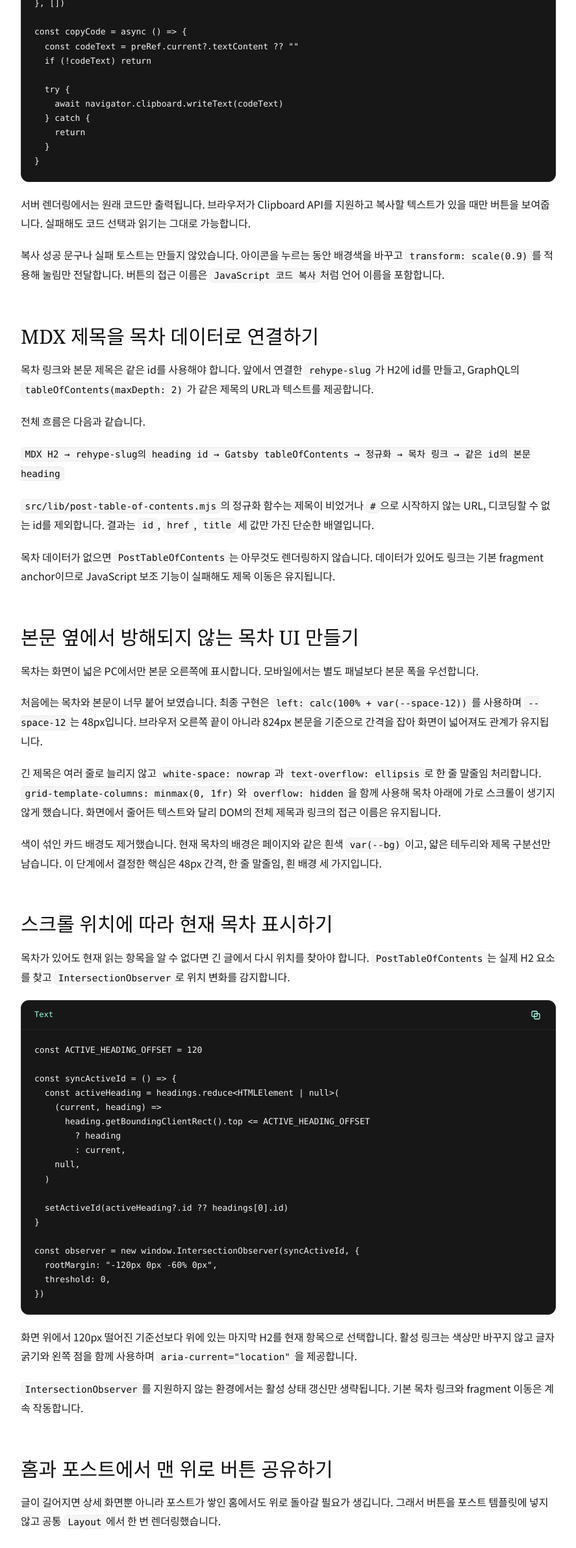
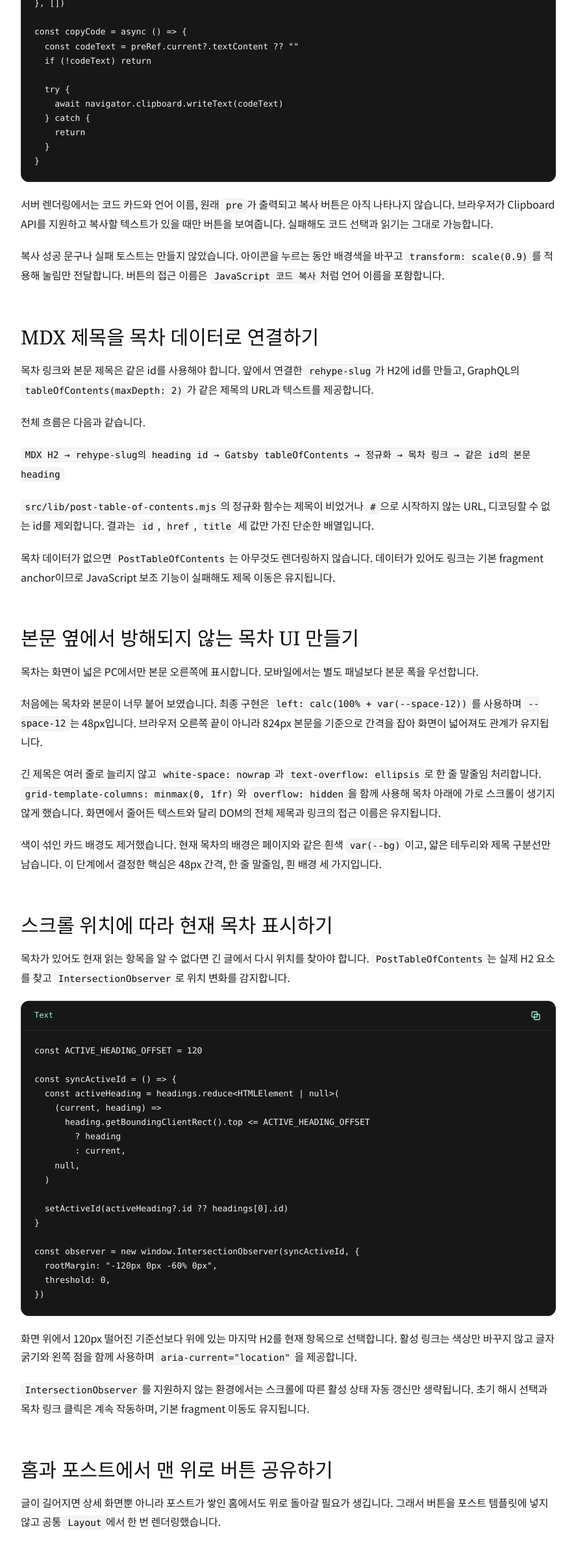
Before and after one commit to macho199/macho199.github.io, a Gatsby site: page /posts/gatsby-blog-reading-experience/ in a window 1280 px wide. Shown: the part 3084-5466 px from the top of the page at 65% size, without its empty margins (196-1083 px from the left). Built offline with nearby package versions, Linux system fonts and the light colour scheme; Gatsby itself is replaced by a stand-in of ours; some packages are replaced by stand-ins of ours; code samples lack their colours.

Commit message:
content: correct reading experience implementation details

````diff
--- a/content/posts/gatsby-blog-reading-experience/index.mdx
+++ b/content/posts/gatsby-blog-reading-experience/index.mdx
@@ -108,7 +108,7 @@ const copyCode = async () => {
 }
 ```
 
-서버 렌더링에서는 원래 코드만 출력됩니다. 브라우저가 Clipboard API를 지원하고 복사할 텍스트가 있을 때만 버튼을 보여줍니다. 실패해도 코드 선택과 읽기는 그대로 가능합니다.
+서버 렌더링에서는 코드 카드와 언어 이름, 원래 `pre`가 출력되고 복사 버튼은 아직 나타나지 않습니다. 브라우저가 Clipboard API를 지원하고 복사할 텍스트가 있을 때만 버튼을 보여줍니다. 실패해도 코드 선택과 읽기는 그대로 가능합니다.
 
 복사 성공 문구나 실패 토스트는 만들지 않았습니다. 아이콘을 누르는 동안 배경색을 바꾸고 `transform: scale(0.9)`를 적용해 눌림만 전달합니다. 버튼의 접근 이름은 `JavaScript 코드 복사`처럼 언어 이름을 포함합니다.
 
@@ -161,7 +161,7 @@ const observer = new window.IntersectionObserver(syncActiveId, {
 
 화면 위에서 120px 떨어진 기준선보다 위에 있는 마지막 H2를 현재 항목으로 선택합니다. 활성 링크는 색상만 바꾸지 않고 글자 굵기와 왼쪽 점을 함께 사용하며 `aria-current="location"`을 제공합니다.
 
-`IntersectionObserver`를 지원하지 않는 환경에서는 활성 상태 갱신만 생략됩니다. 기본 목차 링크와 fragment 이동은 계속 작동합니다.
+`IntersectionObserver`를 지원하지 않는 환경에서는 스크롤에 따른 활성 상태 자동 갱신만 생략됩니다. 초기 해시 선택과 목차 링크 클릭은 계속 작동하며, 기본 fragment 이동도 유지됩니다.
 
 ## 홈과 포스트에서 맨 위로 버튼 공유하기
 
````
Also changed, not shown: src/components/post-screen-contract.test.mjs (+8 -0 lines).
